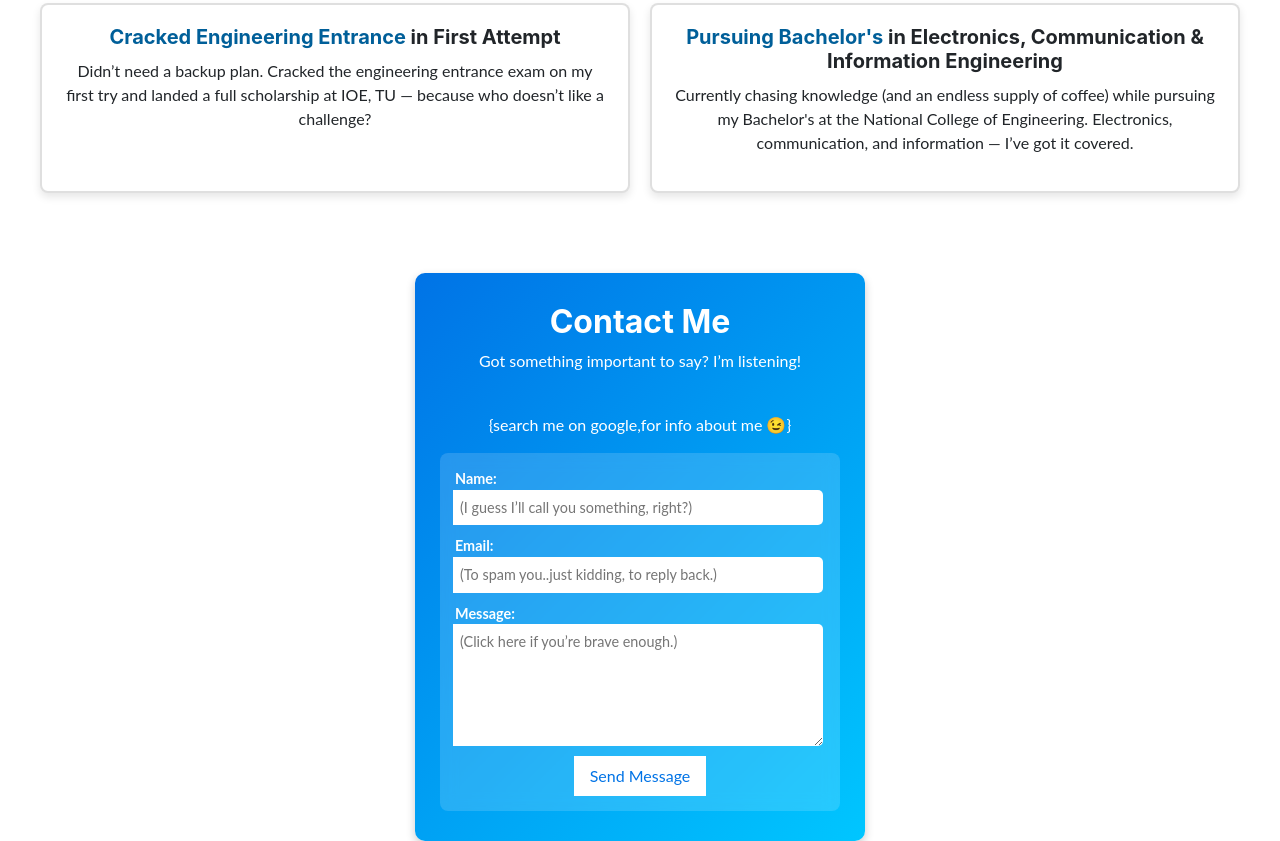
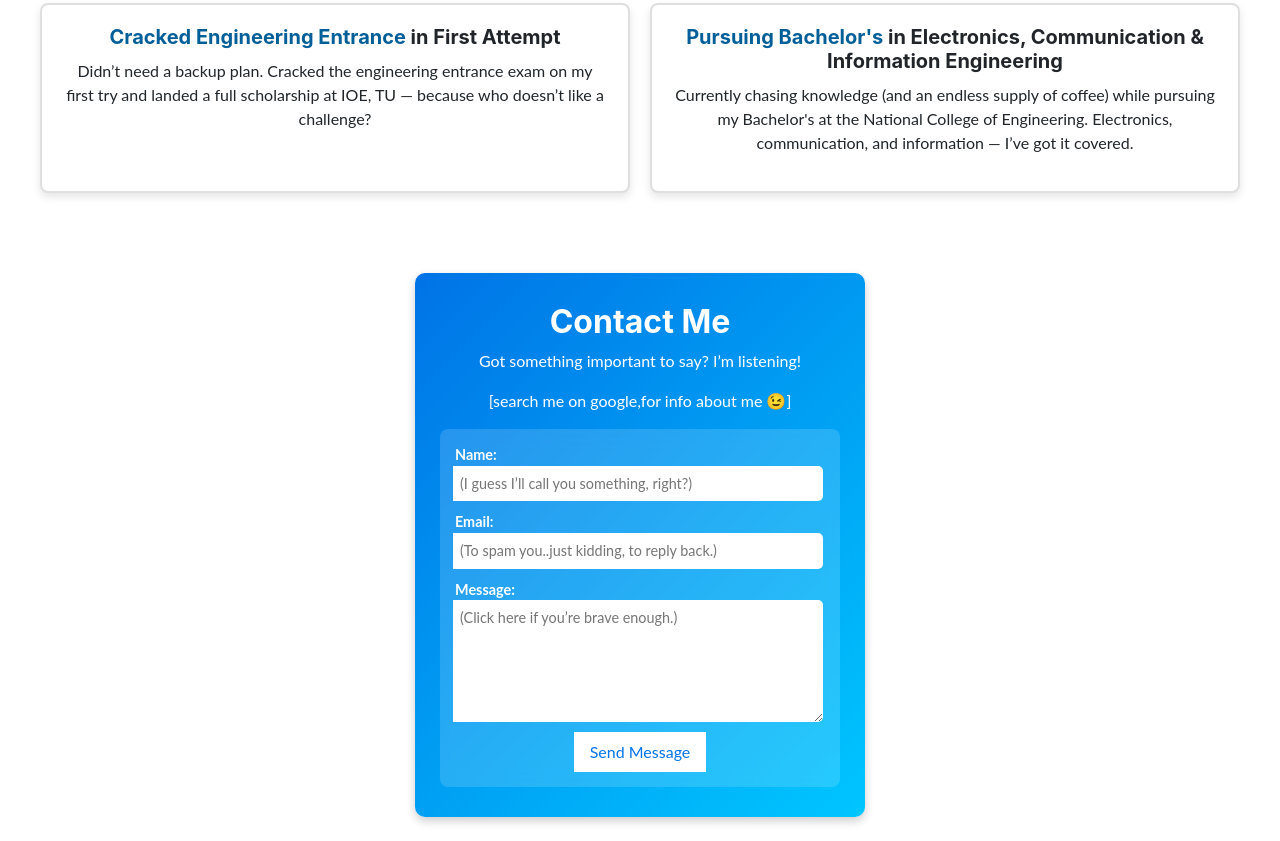
Before and after one commit to SarshijKarn/My-Website, a plain HTML site: page index.html in a window 1280 px wide. Shown: the part 2086-2927 px from the top of the page. After the commit the page ends 2903 px from the top, so only its background shows below. Drawn offline with Linux system fonts and the light colour scheme; files that its build step writes are made by us from their sources; a script that the page names is missing.

Commit message:
Update index.html

```diff
--- a/index.html
+++ b/index.html
@@ -141,8 +141,8 @@
 
     <section id="contact" class="section">
         <h2>Contact Me</h2>
-        <p>Got something important to say? I’m listening!</p><br>
-        <p>{search me on google,for info about me 😉}</p>
+        <p>Got something important to say? I’m listening!</p>
+        <p>[search me on google,for info about me 😉]</p>
         <div class="contact-container">
             <form action="https://formspree.io/f/mnnpappe" method="POST">
                 <div class="input-group">
```
